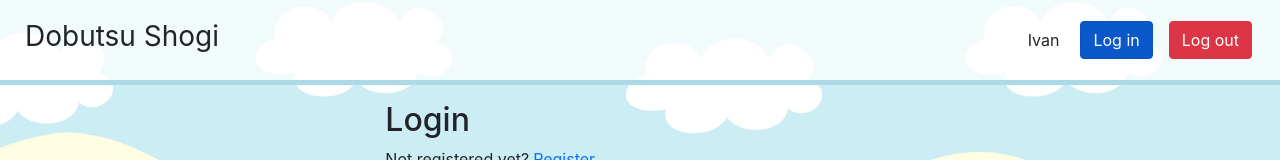
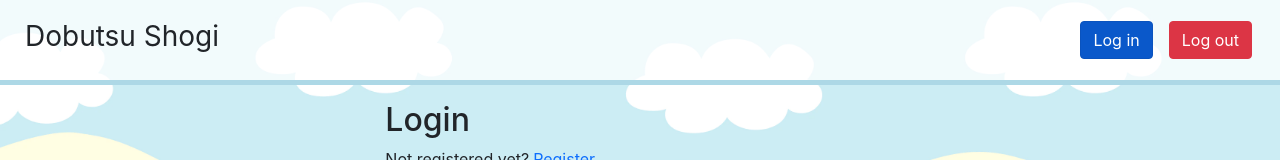
Before and after one commit to ivanburda1986/dobutsu-shogi, a React (Create React App) app: page /login in a window 1280 px wide. Shown: the top 160 px of the page. Built offline with nearby package versions, Linux system fonts and the light colour scheme.

Commit message:
displa logged in user email

```diff
--- a/src/App.tsx
+++ b/src/App.tsx
@@ -1,18 +1,30 @@
 import React from "react";
-import "bootstrap/dist/css/bootstrap.min.css";
 import { Route, Link, Routes } from "react-router-dom";
 import { Header } from "./Header/Header";
-
 import { LaunchScreen } from "./LaunchScreen/LaunchScreen";
 import { LoginScreen } from "./LoginScreen/LoginScreen";
 import { Profile } from "./Profile/Profile";
 import { RegisterScreen } from "./RegisterScreen/RegisterScreen";
+import { AppContext } from "./context/AppContext";
+
+import "bootstrap/dist/css/bootstrap.min.css";
 import sharedStyles from "./sharedStyles.module.css";
 
+export interface LoggedInUserInterface {
+  email: string;
+}
+
 export default function App() {
+  const [loggedInUser, setLoggedInUser] = React.useState<LoggedInUserInterface>();
+
+  const providedContext = {
+    loggedInUser,
+    setLoggedInUser,
+  };
   return (
     <>
-      <Header />
+      <AppContext.Provider value={providedContext}>
+        <Header loggedInUserEmail={loggedInUser?.email} />
         <Routes>
           <Route path="*" element={<LaunchScreen />} />
           <Route path="/" element={<LaunchScreen />} />
@@ -20,6 +32,7 @@ export default function App() {
           <Route path="/login" element={<LoginScreen />} />
           <Route path="/profile" element={<Profile />} />
         </Routes>
+      </AppContext.Provider>
     </>
   );
 }
--- a/src/Header/Header.tsx
+++ b/src/Header/Header.tsx
@@ -4,7 +4,11 @@ import { Button } from "react-bootstrap";
 import styles from "./Header.module.css";
 import { NavLink } from "react-router-dom";
 
-export const Header: React.FC = () => {
+interface HeaderInterface {
+  loggedInUserEmail: string | undefined;
+}
+
+export const Header: React.FC<HeaderInterface> = ({ loggedInUserEmail }) => {
   return (
     <header className={`${styles.header} container-fluid d-flex flex-row justify-content-between align-items-center py-2`}>
       <h2>
@@ -14,7 +18,7 @@ export const Header: React.FC = () => {
       </h2>
       <div className="d-flex flex-row justify-content-between ">
         <NavLink to="/profile" className="btn mx-2">
-          Ivan
+          {loggedInUserEmail}
         </NavLink>
         <NavLink to="/login" className="btn btn-primary">
           Log in
--- a/src/LoginScreen/LoginScreen.tsx
+++ b/src/LoginScreen/LoginScreen.tsx
@@ -1,14 +1,16 @@
-import React, { useRef } from "react";
+import React, { useContext, useRef } from "react";
 import { NavLink } from "react-router-dom";
 import { Button, Col, Container, Form, Row } from "react-bootstrap";
+
+import { AppContext } from "../context/AppContext";
+import { validateEmail } from "../RegisterScreen/validateEmail";
+import { useLoginUser } from "../api/firestore";
 
 import styles from "./LoginScreen.module.css";
 import sharedStyles from "../sharedStyles.module.css";
 
-import { validateEmail } from "../RegisterScreen/validateEmail";
-import { useLoginUser } from "../api/firestore";
-
 export const LoginScreen: React.FC = () => {
+  const appContext = useContext(AppContext);
   const emailRef = useRef<HTMLInputElement>(null);
   const [emailInput, setEmailInput] = React.useState<string>("");
   const passwordRef = useRef<HTMLInputElement>(null);
@@ -41,7 +43,7 @@ export const LoginScreen: React.FC = () => {
   };
 
   const onLogin = () => {
-    loginUser({ email: emailRef.current?.value, password: passwordRef.current?.value, loginUserCb: resetForm });
+    loginUser({ email: emailRef.current?.value, password: passwordRef.current?.value, loginUserCb: { resetForm, setLoggedInUser: appContext.setLoggedInUser } });
   };
 
   const resetForm = (userLoginSuccess: boolean) => {
--- a/src/api/firestore.ts
+++ b/src/api/firestore.ts
@@ -1,7 +1,7 @@
 import { initializeApp } from "firebase/app";
 import { getFirestore, collection, getDocs, addDoc, getDoc, setDoc, deleteDoc, doc, onSnapshot, orderBy, serverTimestamp, query, updateDoc, where } from "firebase/firestore";
 import { createUserWithEmailAndPassword, getAuth, signOut, signInWithEmailAndPassword } from "firebase/auth";
-
+import { LoggedInUserInterface } from "../App";
 const firebaseConfig = {
   apiKey: "AIzaSyCBnawTeOf0cVa7m7aKFQoIqrXbJOorW2c",
   authDomain: "dobutsushogi-43c6e.firebaseapp.com",
@@ -47,7 +47,10 @@ export const useRegisterUser = ({ email, password, registerUserCb }: RegisterUse
 interface LoginUserInterface {
   email: string | undefined;
   password: string | undefined;
-  loginUserCb: (userLoginSuccess: boolean) => void;
+  loginUserCb: {
+    resetForm: (userLoginSuccess: boolean) => void;
+    setLoggedInUser: ({ email }: LoggedInUserInterface) => void;
+  };
 }
 
 export const useLoginUser = ({ email, password, loginUserCb }: LoginUserInterface) => {
@@ -55,11 +58,14 @@ export const useLoginUser = ({ email, password, loginUserCb }: LoginUserInterfac
     signInWithEmailAndPassword(auth, email, password)
       .then((cred) => {
         console.log("user logged in", cred.user);
-        loginUserCb(true);
+        loginUserCb.resetForm(true);
+        if (cred.user.email) {
+          loginUserCb.setLoggedInUser({ email: cred.user.email });
+        }
       })
       .catch((err) => {
         console.log(err.message);
-        loginUserCb(false);
+        loginUserCb.resetForm(false);
       });
   }
 };
--- /dev/null
+++ b/src/context/AppContext.jsx
@@ -0,0 +1,2 @@
+import React from "react";
+export const AppContext = React.createContext();
```
Lines whose indentation alone changed are shown as unchanged.
